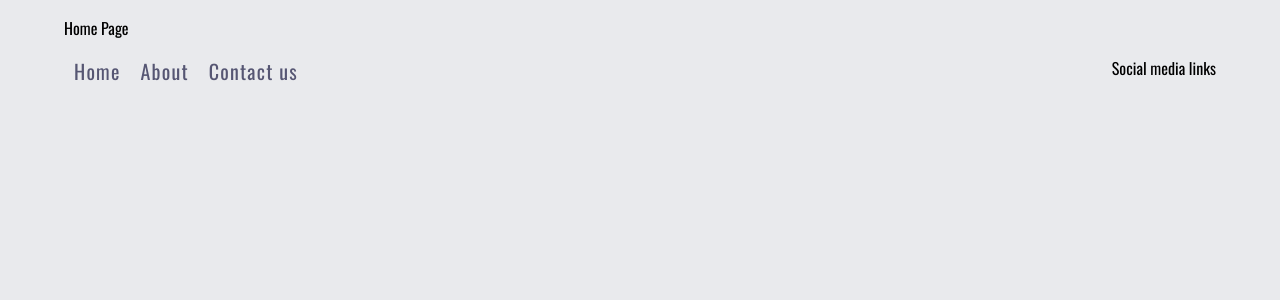
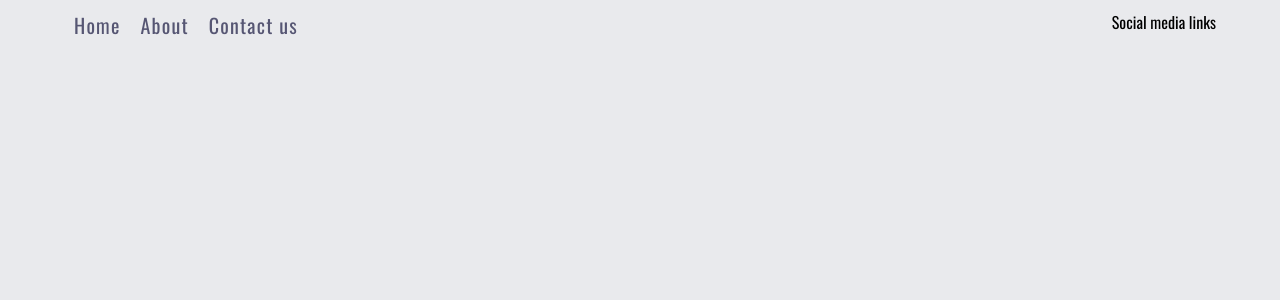
Before and after one commit to KostaLaz/blog, a React (Create React App) app: page / in a window 1280 px wide. Shown: the top 300 px of the page. Built offline with nearby package versions, Linux system fonts and the light colour scheme.

Commit message:
component change

```diff
--- a/src/containers/Home/index.js
+++ b/src/containers/Home/index.js
@@ -4,7 +4,6 @@ import Header from '../../components/Header'
 export const Home = (props) => {
     return (
         <div>
-            <p>Home Page </p>
             <Header />
         </div>
     )
```
